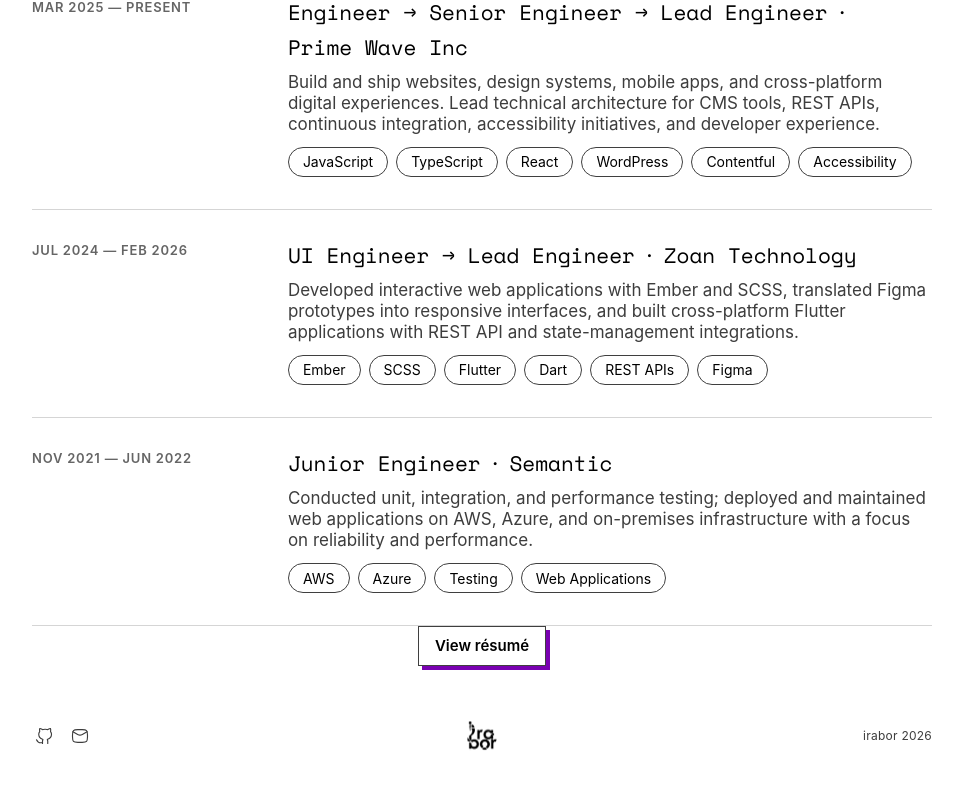
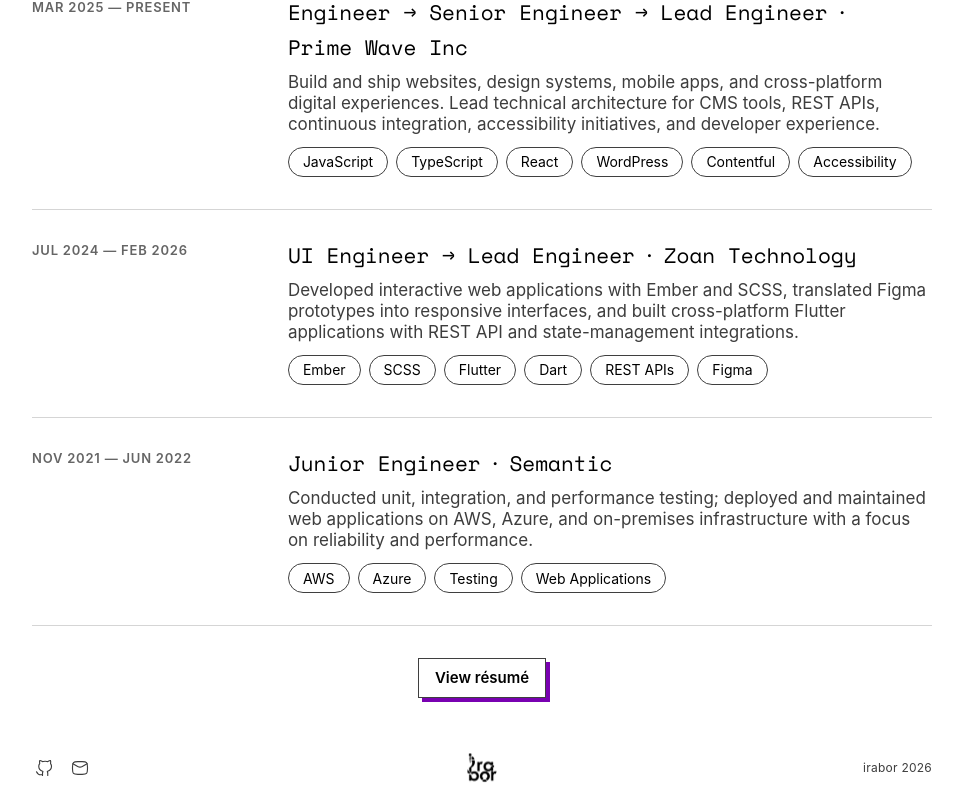
Before and after one commit to p0slyx23/irabor.com.ng, a React (Vite) app: page / in a window 1280 px wide. Shown: the part 4335-5137 px from the top of the page, without its empty margins (158-1121 px from the left). Before the commit the page ends 5105 px from the top, so only its background shows below. Built offline with nearby package versions, Linux system fonts and the light colour scheme.

Commit message:
fix: improve homepage resume spacing and mobile logo alignment

```diff
--- a/src/styles/platform.css
+++ b/src/styles/platform.css
@@ -440,6 +440,10 @@
 
 .home-experience {
   margin-top: 0;
+}
+
+.home-experience .page-actions {
+  margin-top: var(--space-32);
 }
 
 .experience-section__heading {
@@ -1509,6 +1513,7 @@
     width: auto;
     min-width: var(--control-height-touch);
     height: var(--control-height-touch);
+    justify-content: flex-start;
   }
 
   .site-header__actions .icon-button,
```
